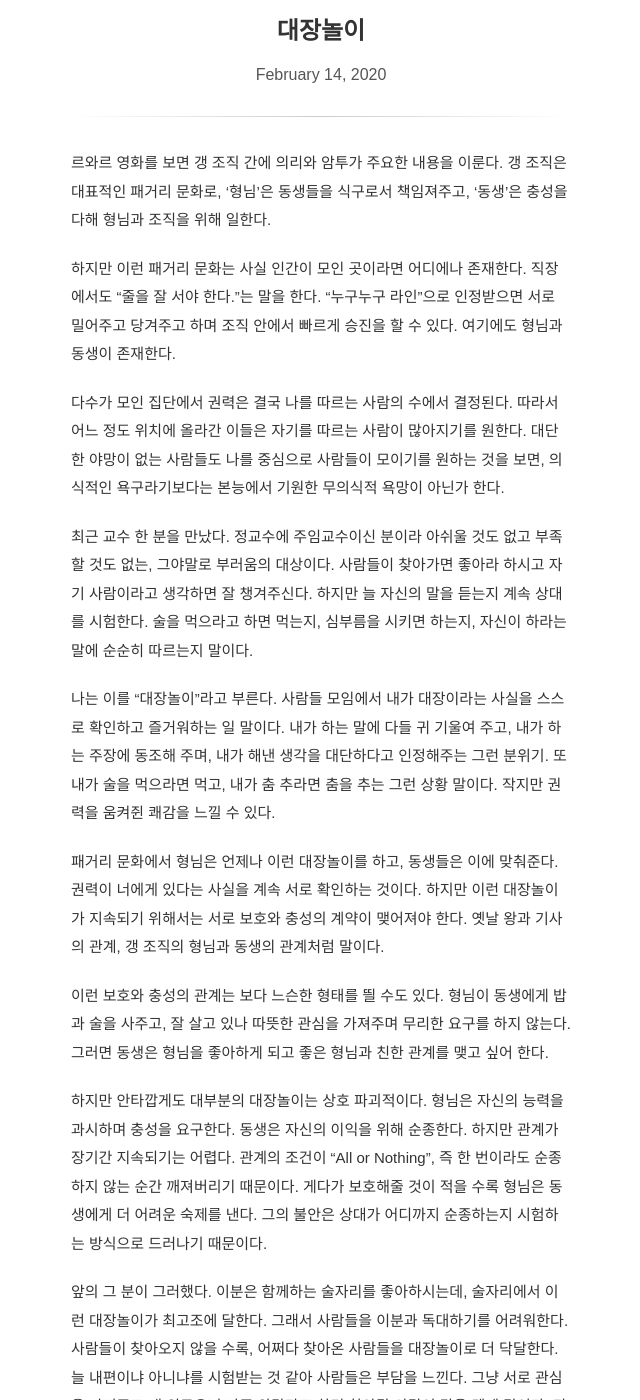
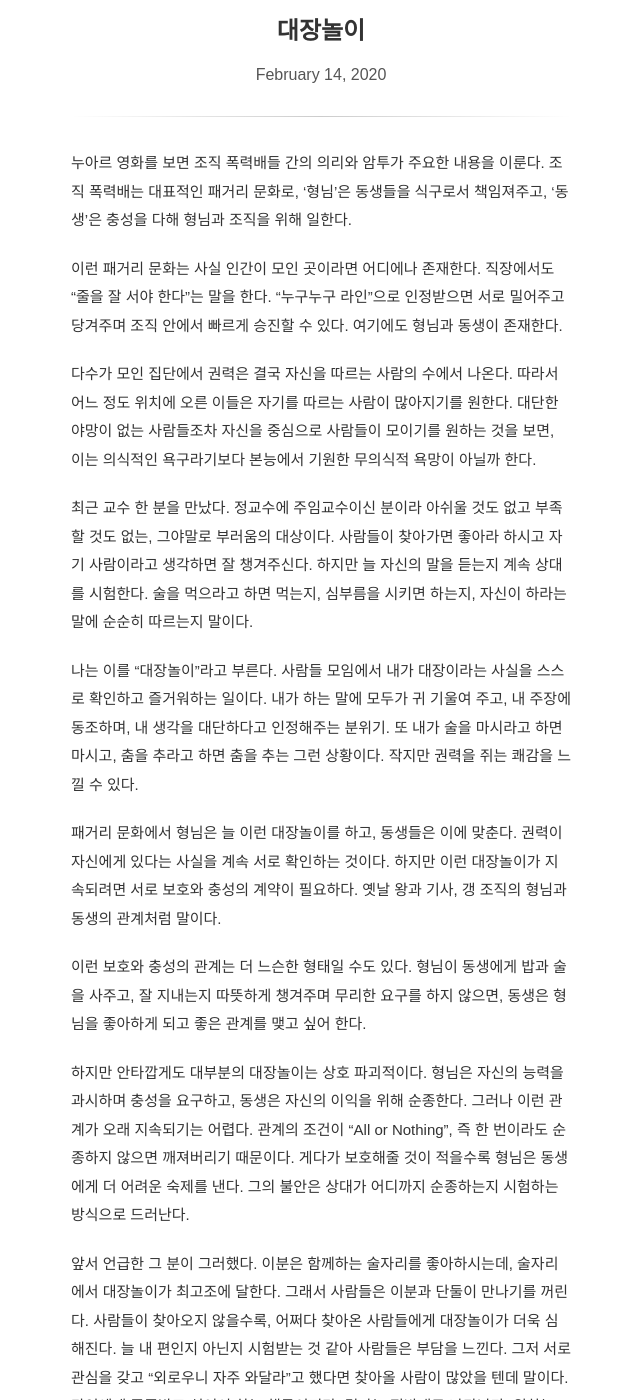
Before and after one commit to pinedance/blog, a Jekyll site: the page built from _posts/2020/01-06/2020-02-14-boss-play.md, in a window 1280 px wide and 1400 px high, scrolled down 313 px. Shown: the whole window, without its empty margins (319-959 px from the left). Built offline with Jekyll 4.4.1, drawn with Linux system fonts in a browser that asks for light colours; some web fonts are replaced; comment, search, counter and statistics services are not loaded; some of the changed text lies outside the part shown.

Commit message:
add old post draft

```diff
--- a/_posts/2020/01-06/2020-02-14-boss-play.md
+++ b/_posts/2020/01-06/2020-02-14-boss-play.md
@@ -5,20 +5,20 @@ categories: ['인간탐구']
 tags: ['대장놀이', '권력', '패거리문화']
 ---
 
-르와르 영화를 보면 갱 조직 간에 의리와 암투가 주요한 내용을 이룬다. 갱 조직은 대표적인 패거리 문화로, '형님'은 동생들을 식구로서 책임져주고, '동생'은 충성을 다해 형님과 조직을 위해 일한다.
+누아르 영화를 보면 조직 폭력배들 간의 의리와 암투가 주요한 내용을 이룬다. 조직 폭력배는 대표적인 패거리 문화로, '형님'은 동생들을 식구로서 책임져주고, '동생'은 충성을 다해 형님과 조직을 위해 일한다.
 
-하지만 이런 패거리 문화는 사실 인간이 모인 곳이라면 어디에나 존재한다. 직장에서도 "줄을 잘 서야 한다."는 말을 한다. "누구누구 라인"으로 인정받으면 서로 밀어주고 당겨주고 하며 조직 안에서 빠르게 승진을 할 수 있다. 여기에도 형님과 동생이 존재한다.
+이런 패거리 문화는 사실 인간이 모인 곳이라면 어디에나 존재한다. 직장에서도 "줄을 잘 서야 한다"는 말을 한다. "누구누구 라인"으로 인정받으면 서로 밀어주고 당겨주며 조직 안에서 빠르게 승진할 수 있다. 여기에도 형님과 동생이 존재한다.
 
-다수가 모인 집단에서 권력은 결국 나를 따르는 사람의 수에서 결정된다. 따라서 어느 정도 위치에 올라간 이들은 자기를 따르는 사람이 많아지기를 원한다. 대단한 야망이 없는 사람들도 나를 중심으로 사람들이 모이기를  원하는 것을 보면, 의식적인 욕구라기보다는 본능에서 기원한 무의식적 욕망이 아닌가 한다.
+다수가 모인 집단에서 권력은 결국 자신을 따르는 사람의 수에서 나온다. 따라서 어느 정도 위치에 오른 이들은 자기를 따르는 사람이 많아지기를 원한다. 대단한 야망이 없는 사람들조차 자신을 중심으로 사람들이 모이기를 원하는 것을 보면, 이는 의식적인 욕구라기보다 본능에서 기원한 무의식적 욕망이 아닐까 한다.
 
 최근 교수 한 분을 만났다. 정교수에 주임교수이신 분이라 아쉬울 것도 없고 부족할 것도 없는, 그야말로 부러움의 대상이다. 사람들이 찾아가면 좋아라 하시고 자기 사람이라고 생각하면 잘 챙겨주신다. 하지만 늘 자신의 말을 듣는지 계속 상대를 시험한다. 술을 먹으라고 하면 먹는지, 심부름을 시키면 하는지, 자신이 하라는 말에 순순히 따르는지 말이다.
 
-나는 이를 "대장놀이"라고 부른다. 사람들 모임에서 내가 대장이라는 사실을 스스로 확인하고 즐거워하는 일 말이다. 내가 하는 말에 다들 귀 기울여 주고, 내가 하는 주장에 동조해 주며, 내가 해낸 생각을 대단하다고 인정해주는 그런 분위기. 또 내가 술을 먹으라면 먹고, 내가 춤 추라면 춤을 추는 그런 상황 말이다. 작지만 권력을 움켜쥔 쾌감을 느낄 수 있다.
+나는 이를 "대장놀이"라고 부른다. 사람들 모임에서 내가 대장이라는 사실을 스스로 확인하고 즐거워하는 일이다. 내가 하는 말에 모두가 귀 기울여 주고, 내 주장에 동조하며, 내 생각을 대단하다고 인정해주는 분위기. 또 내가 술을 마시라고 하면 마시고, 춤을 추라고 하면 춤을 추는 그런 상황이다. 작지만 권력을 쥐는 쾌감을 느낄 수 있다.
 
-패거리 문화에서 형님은 언제나 이런 대장놀이를 하고, 동생들은 이에 맞춰준다. 권력이 너에게 있다는 사실을 계속 서로 확인하는 것이다. 하지만 이런 대장놀이가 지속되기 위해서는 서로 보호와 충성의 계약이 맺어져야 한다. 옛날 왕과 기사의 관계, 갱 조직의 형님과 동생의 관계처럼 말이다.
+패거리 문화에서 형님은 늘 이런 대장놀이를 하고, 동생들은 이에 맞춘다. 권력이 자신에게 있다는 사실을 계속 서로 확인하는 것이다. 하지만 이런 대장놀이가 지속되려면 서로 보호와 충성의 계약이 필요하다. 옛날 왕과 기사, 갱 조직의 형님과 동생의 관계처럼 말이다.
 
-이런 보호와 충성의 관계는 보다 느슨한 형태를 띌 수도 있다. 형님이 동생에게 밥과 술을 사주고, 잘 살고 있나 따뜻한 관심을 가져주며 무리한 요구를 하지 않는다. 그러면 동생은 형님을 좋아하게 되고 좋은 형님과 친한 관계를 맺고 싶어 한다.
+이런 보호와 충성의 관계는 더 느슨한 형태일 수도 있다. 형님이 동생에게 밥과 술을 사주고, 잘 지내는지 따뜻하게 챙겨주며 무리한 요구를 하지 않으면, 동생은 형님을 좋아하게 되고 좋은 관계를 맺고 싶어 한다.
 
-하지만 안타깝게도 대부분의 대장놀이는 상호 파괴적이다. 형님은 자신의 능력을 과시하며 충성을 요구한다. 동생은 자신의 이익을 위해 순종한다. 하지만 관계가 장기간 지속되기는 어렵다. 관계의 조건이 "All or Nothing", 즉 한 번이라도 순종하지 않는 순간 깨져버리기 때문이다.  게다가 보호해줄 것이 적을 수록 형님은 동생에게 더 어려운 숙제를 낸다. 그의 불안은 상대가 어디까지 순종하는지 시험하는 방식으로 드러나기 때문이다.
+하지만 안타깝게도 대부분의 대장놀이는 상호 파괴적이다. 형님은 자신의 능력을 과시하며 충성을 요구하고, 동생은 자신의 이익을 위해 순종한다. 그러나 이런 관계가 오래 지속되기는 어렵다. 관계의 조건이 "All or Nothing", 즉 한 번이라도 순종하지 않으면 깨져버리기 때문이다. 게다가 보호해줄 것이 적을수록 형님은 동생에게 더 어려운 숙제를 낸다. 그의 불안은 상대가 어디까지 순종하는지 시험하는 방식으로 드러난다.
 
-앞의 그 분이 그러했다. 이분은 함께하는 술자리를 좋아하시는데, 술자리에서 이런 대장놀이가 최고조에 달한다. 그래서 사람들을 이분과 독대하기를 어려워한다. 사람들이 찾아오지 않을 수록, 어쩌다 찾아온 사람들을 대장놀이로 더 닥달한다. 늘 내편이냐 아니냐를 시험받는 것 같아 사람들은 부담을 느낀다. 그냥 서로 관심을 가져주고 내 외로우니 자주 와달라고 하면 찾아갈 사람이 많을 텐데 말이다. 타인에게 존중받기를 원해서 하는 행동이지만, 결과는 반대로 나타난다. 원하는 것과 정 반대로 행동하는 셈이다.
+앞서 언급한 그 분이 그러했다. 이분은 함께하는 술자리를 좋아하시는데, 술자리에서 대장놀이가 최고조에 달한다. 그래서 사람들은 이분과 단둘이 만나기를 꺼린다. 사람들이 찾아오지 않을수록, 어쩌다 찾아온 사람들에게 대장놀이가 더욱 심해진다. 늘 내 편인지 아닌지 시험받는 것 같아 사람들은 부담을 느낀다. 그저 서로 관심을 갖고 "외로우니 자주 와달라"고 했다면 찾아올 사람이 많았을 텐데 말이다. 타인에게 존중받고 싶어서 하는 행동이지만, 결과는 정반대로 나타난다. 원하는 것과 반대로 행동하는 셈이다.
```
